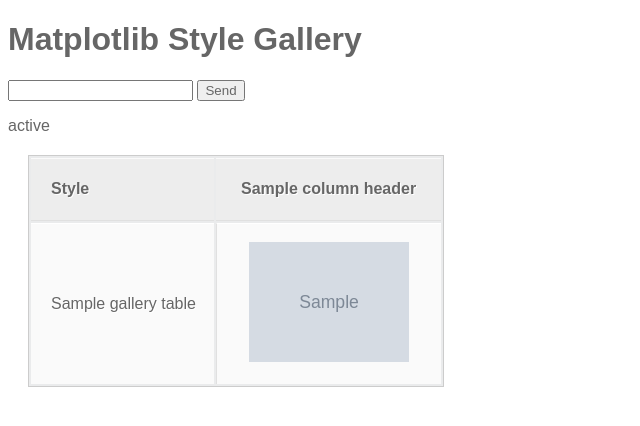
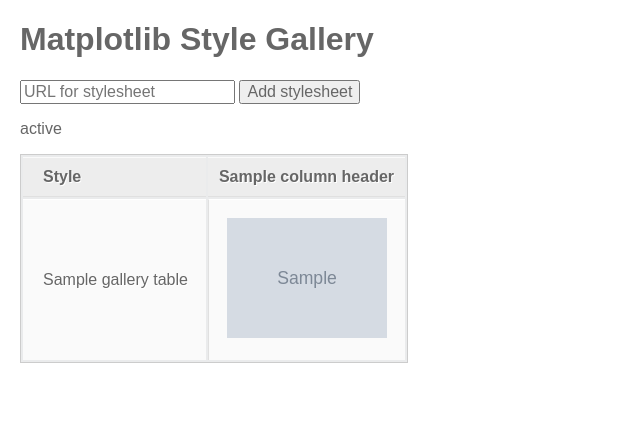
Before and after one commit to tonysyu/matplotlib-style-gallery, a Python web app: template mpl_style_gallery/templates/index.html in a window 1280 px wide. Shown: the top 426 px of the page, without its empty margins (0-640 px from the left). Run offline with Jinja, Linux system fonts and the light colour scheme; the template is opened without the code that fills it: most values are stand-ins (such as "Sample title", 1, 10 or a date in 2020); grey boxes marked "Sample" are stand-in pictures.

Commit message:
Tweak style

```diff
--- a/mpl_style_gallery/static/css/gallery.css
+++ b/mpl_style_gallery/static/css/gallery.css
@@ -1,6 +1,14 @@
 * {
     font-family:Arial, Helvetica, sans-serif;
     color:#666;
+}
+
+body {
+    margin:20px;
+}
+
+input {
+    font-size: 1em;
 }
 
 table img {
@@ -32,11 +40,10 @@ table a:hover {
 table {
     text-shadow: 1px 1px 0px #fff;
     background:#eaebec;
-	margin:20px;
     border:#ccc 1px solid;
 }
 table th {
-	padding:21px 25px 22px 25px;
+    padding: 10px;
     border-top:1px solid #fafafa;
     border-bottom:1px solid #e0e0e0;
 
--- a/mpl_style_gallery/templates/index.html
+++ b/mpl_style_gallery/templates/index.html
@@ -5,8 +5,10 @@
   <h1> Matplotlib Style Gallery </h1>
 
   <form action="." method="POST">
-    <input type="text" name="input-stylesheet">
-    <input type="submit" name="stylesheet-form" value="Send">
+    <input type="text"
+           name="input-stylesheet"
+           placeholder="URL for stylesheet">
+    <input type="submit" name="stylesheet-form" value="Add stylesheet">
   </form>
 
   <p> {{ input_status }} </p>
```
Lines whose indentation alone changed are shown as unchanged.
